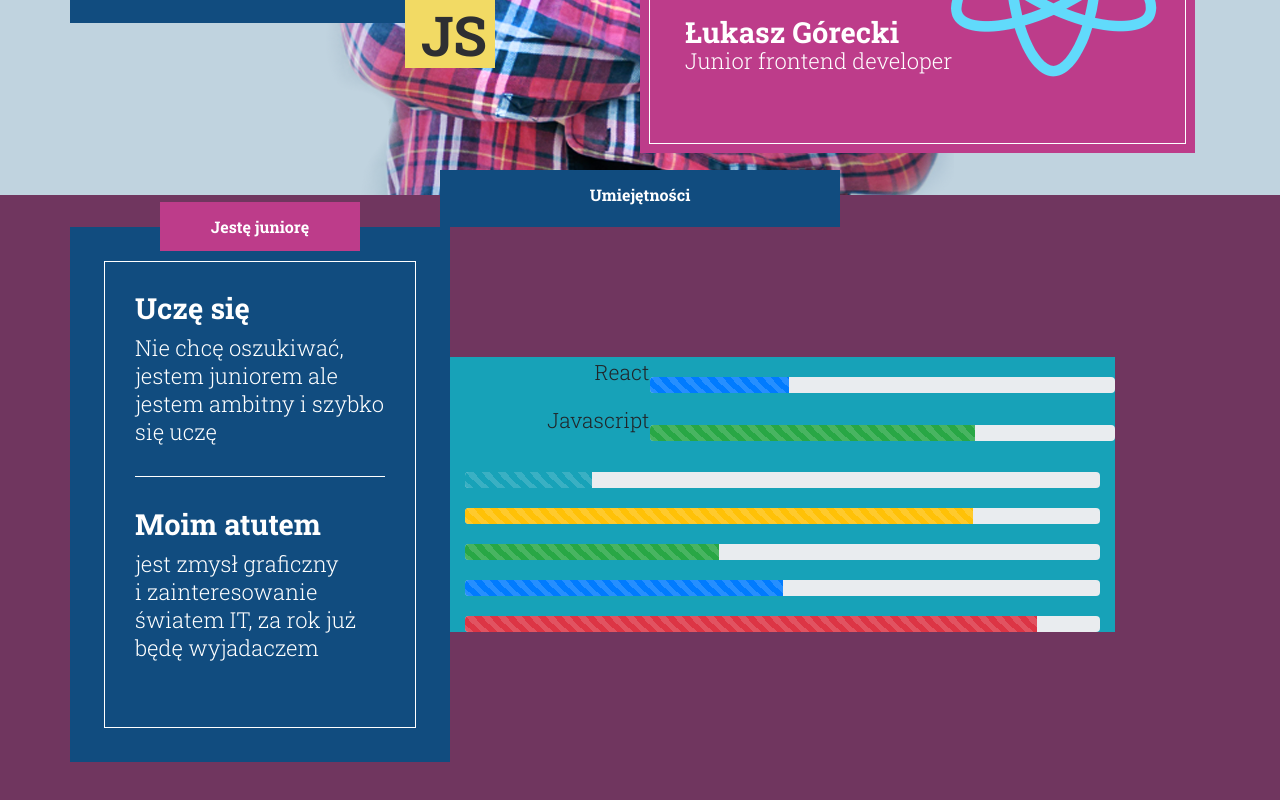
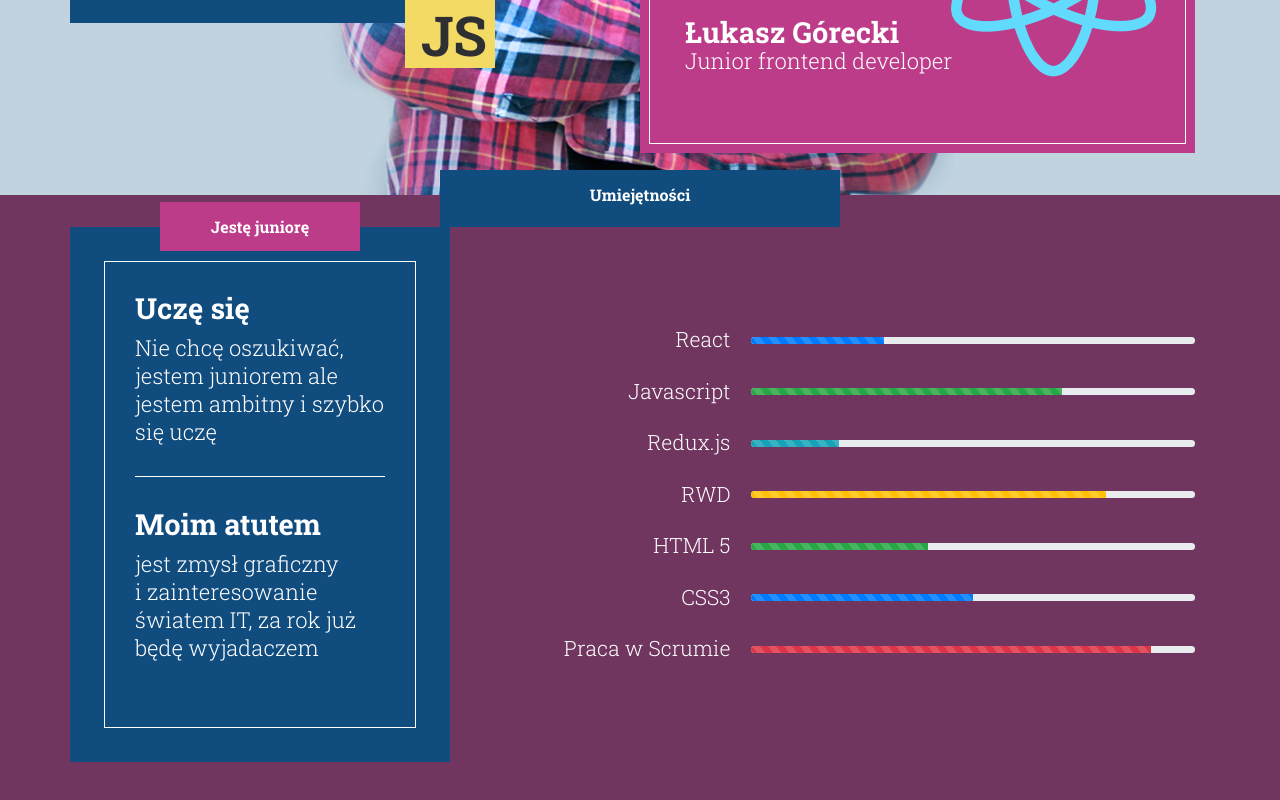
Before and after one commit to sq1fya/my-lp, a React (Create React App) app: page / in a window 1280 px wide. Shown: the part 662-1462 px from the top of the page. Built offline with nearby package versions, Linux system fonts and the light colour scheme.

Commit message:
style progress bar done - position set

```diff
--- a/src/components/section-skills/section-skills.js
+++ b/src/components/section-skills/section-skills.js
@@ -10,7 +10,7 @@ class SectionSkills extends Component {
             <div className="title">
               <h3>Umiejętności</h3>
             </div>
-            <div className="row info-box">
+            <div className="row info-box d-flex justify-content-between">
               <div className="left-box col-md-4">
                 <div className="title-box justify-content-center">
                   <h6 className="title">Jestę juniorę</h6>
@@ -29,37 +29,10 @@ class SectionSkills extends Component {
                   </p>
                 </div>
               </div>
-              {/* <div className="skills-box col-md-4 bg-success align-self-center">
-                <div className="skills-names col ">
-                  <div className="skill-name row">
-                    <p>React</p>
-                  </div>
-                  <div className="skill-name row">
-                    <p>Javascript</p>
-                  </div>
-                  <div className="skill-name row">
-                    <p>Redux.js</p>
-                  </div>
-                  <div className="skill-name row">
-                    <p>RWD</p>
-                  </div>
-                  <div className="skill-name row">
-                    <p>HTML 5</p>
-                  </div>
-                  <div className="skill-name row">
-                    <p>CSS3</p>
-                  </div>
-                  <div className="skill-name row">
-                    <p>Praca w Scrumie</p>
-                  </div>
-                </div>
-              </div> */}
 
-
-
-              <div className="skills-lines col-md-7 bg-info align-self-center" style={{textAlign: 'center'}} >
-                <div className="row d-flex justify-content-end" style={{fontSize:'21px'}}><p style={{textAlign:'center'}}>React</p>
-                <div className="progress" style={{width:'70%'}}>
+              <div className="skills-box col-md-7 align-self-center">
+                <div className="skill row d-flex justify-content-end"><p>React</p>
+                <div className="progress">
                   <div
                     class="progress-bar progress-bar-striped progress-bar-animated"
                     role="progressbar"
@@ -70,18 +43,19 @@ class SectionSkills extends Component {
                     />
                 </div>
                 </div>
-                <div className="row d-flex justify-content-end" style={{fontSize:'21px'}}><p style={{textAlign:'center'}}>Javascript</p>
-                <div className="progress" style={{width:'70%'}}>
+                <div className="skill row d-flex justify-content-end"><p>Javascript</p>
+                <div className="progress">
                   <div
                     class="progress-bar progress-bar-striped progress-bar-animated bg-success"
                     role="progressbar"
                     aria-valuenow="40"
                     aria-valuemin="0"
                     aria-valuemax="100"
-                    style={{ width: "70%" }}
+                    style={{ width: "70%"}}
                   />
                 </div>
                 </div>
+                <div className="skill row d-flex justify-content-end"><p>Redux.js</p>
                 <div className="progress">
                   <div
                     class="progress-bar progress-bar-striped progress-bar-animated bg-info"
@@ -92,6 +66,8 @@ class SectionSkills extends Component {
                     style={{ width: "20%" }}
                   />
                 </div>
+                </div>
+                <div className="skill row d-flex justify-content-end"><p>RWD</p>
                 <div className="progress">
                   <div
                     class="progress-bar progress-bar-striped progress-bar-animated bg-warning"
@@ -102,6 +78,8 @@ class SectionSkills extends Component {
                     style={{ width: "80%" }}
                   />
                 </div>
+                </div>
+                <div className="skill row d-flex justify-content-end"><p>HTML 5</p>
                 <div className="progress">
                   <div
                     class="progress-bar progress-bar-striped progress-bar-animated bg-success"
@@ -112,6 +90,8 @@ class SectionSkills extends Component {
                     style={{ width: "40%" }}
                   />
                 </div>
+                </div>
+                <div className="skill row d-flex justify-content-end"><p>CSS3</p>
                 <div className="progress">
                   <div
                     class="progress-bar progress-bar-striped progress-bar-animated bg-primary"
@@ -122,6 +102,8 @@ class SectionSkills extends Component {
                     style={{ width: "50%" }}
                   />
                 </div>
+                </div>
+                <div className="skill row d-flex justify-content-end"><p>Praca w Scrumie</p>
                 <div className="progress">
                   <div
                     class="progress-bar progress-bar-striped progress-bar-animated bg-danger"
@@ -129,8 +111,9 @@ class SectionSkills extends Component {
                     aria-valuenow="40"
                     aria-valuemin="0"
                     aria-valuemax="100"
-                    style={{ width: "90%" }}
+                    style={{ width: "90%"}}
                   />
+                </div>
                 </div>
               </div>
             </div>
--- a/src/components/section-skills/section-skills.scss
+++ b/src/components/section-skills/section-skills.scss
@@ -18,7 +18,7 @@ $bg-color-blue: #114c7f;
       color: white;
     }
   }
-
+  .info-box {
     .left-box {
       background-color: $bg-color-blue;
       color: white;
@@ -53,22 +53,23 @@ $bg-color-blue: #114c7f;
         }
       }
     }
-}
-
     .skills-box {
-  .skills-names {
-    .skill-name {
+      .skill {
+        margin: 20px 0 20px 0;
+        align-items: center;
+        p {
+          color: white;
+          padding-right: 20px;
+          font-size: 21px;
+          margin-top: none;
+          margin-bottom: none;
+          margin: 0;
         }
       }
-  .skills-lines {
-
+      .progress {
+        width: 70%;
+        height: 7px
       }
     }
-.skill-line {
-      height: 20px;
-      width: 100%;
-      background-color: #f2da64;
   }
-.progress {
-  margin-top: 20px;
 }
```
Lines whose indentation alone changed are shown as unchanged.
